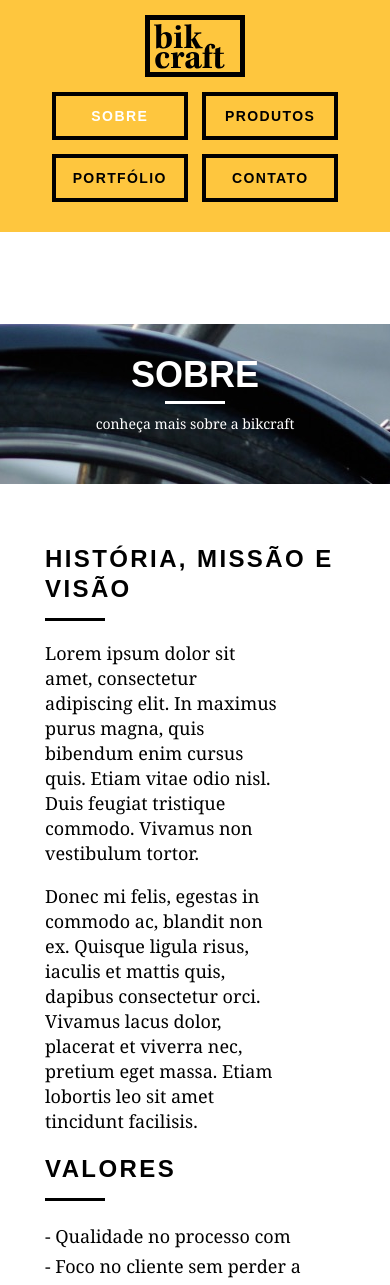
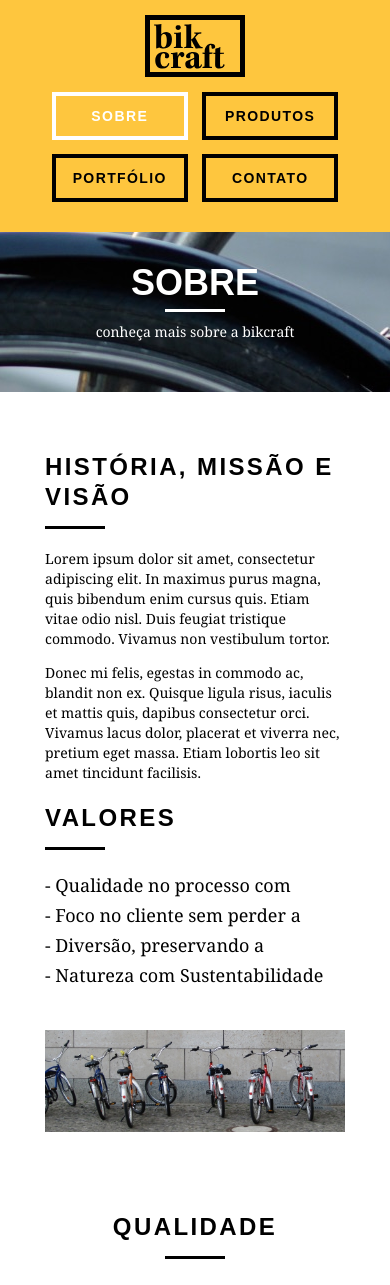
Before and after one commit to Talesb/bikcraft-origamid, a PHP site: page /sobre.html in a window 390 px wide. Shown: the top 1285 px of the page. Run offline with PHP 8.4, Linux system fonts and the light colour scheme.

Commit message:
Ajustando pagina de sobre  pra responsivo

```diff
--- a/css/responsivo.css
+++ b/css/responsivo.css
@@ -52,6 +52,11 @@
 		border: 4px solid #fff;
 	}
 
+	.header_menu a.menu_ativo {
+		color: #fff;
+		border-color: #fff;
+	}
+
 	/*Introdução*/
 	.introducao {
 		margin-top: 0px;
@@ -61,6 +66,12 @@
 
 	.introducao h1 {
 		font-size: 36px;
+	}
+
+	/* Introdução interna */
+
+	.introducao-interna {
+		margin-top: 0px;
 	}
 
 	/* Produtos - home */
@@ -73,4 +84,16 @@
 		display: none;
 	}
 
+
+	/* Sobre */
+	.missao_sobre p {
+		font-size: 14px;
+		line-height: 20px;
+		padding-right: 0px;
+	}
+
+	.missao_sobre p ul li{
+		font-size: 14px;
+		line-height: 25px;
+	}
 }
```
